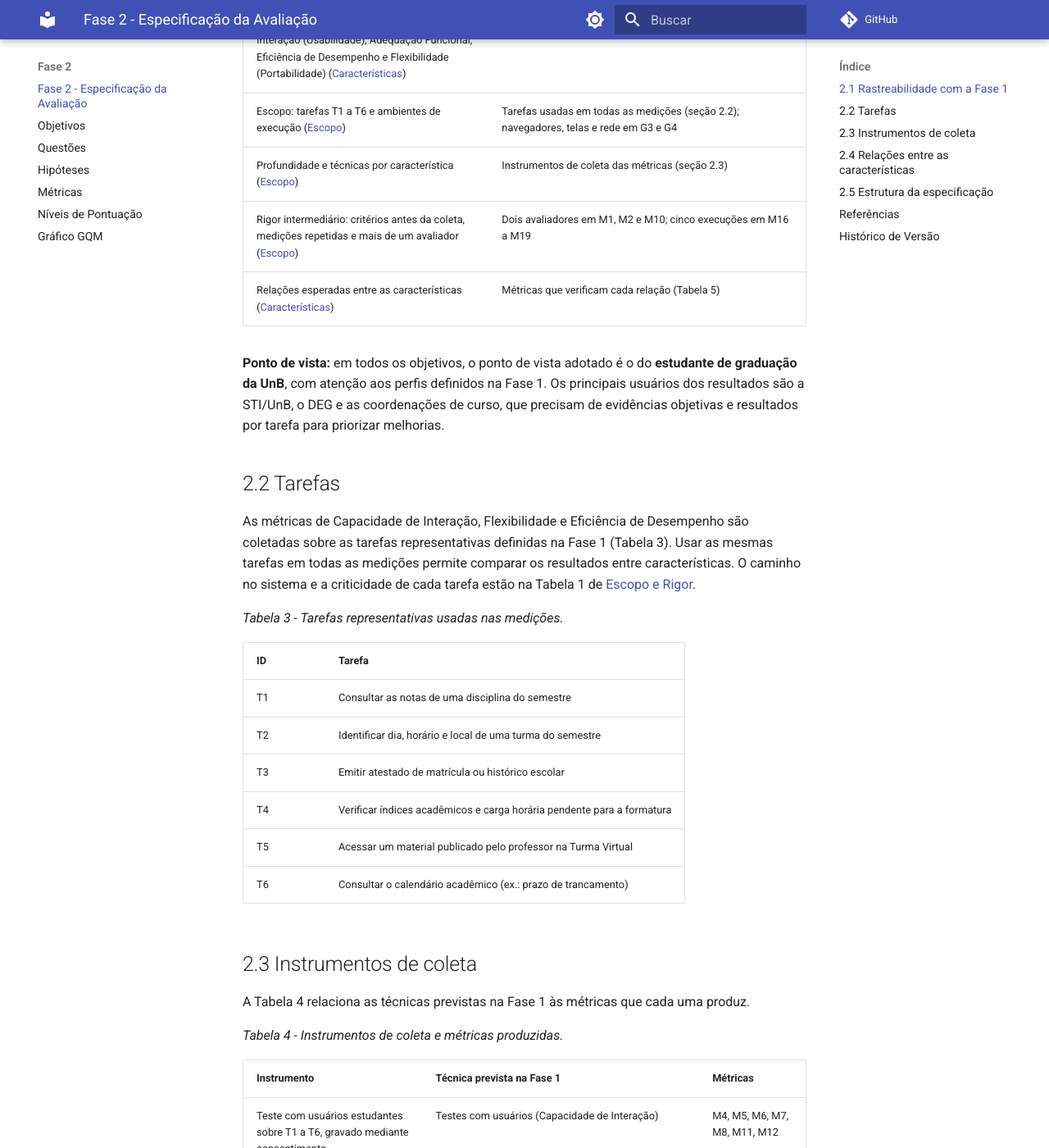
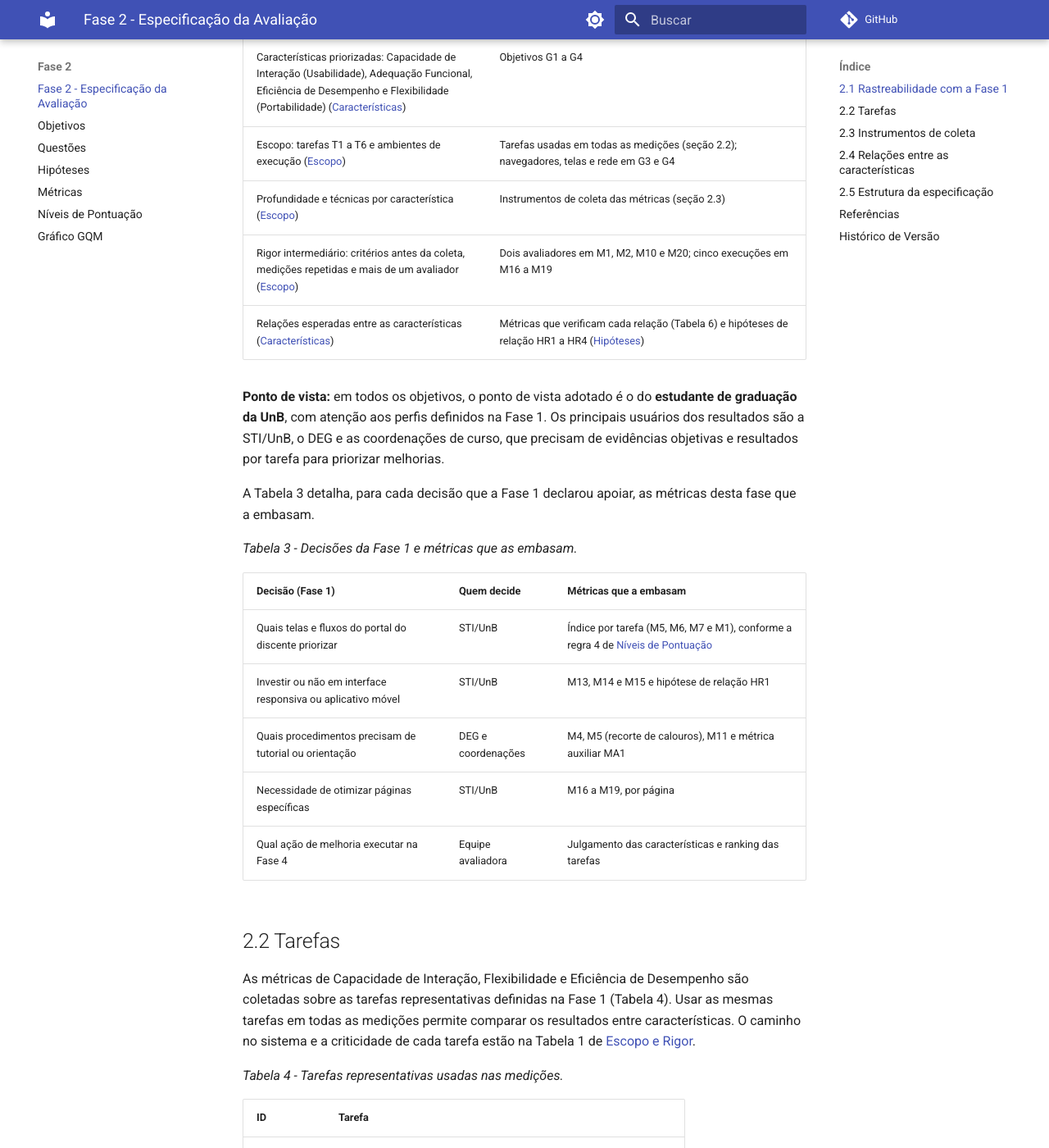
Before and after one commit to FCTE-Qualidade-de-Software-1/2026-2_T02_ADELE_GOLDSTINE, an MkDocs documentation site: the page built from docs/fase-2/index.md, in a window 1280 px wide and 1400 px high, scrolled down 1535 px. Shown: the whole window at 82% size. Built offline with MkDocs 1.6.1 and Material for MkDocs 9.7.7, drawn with Linux system fonts in a browser that asks for light colours; comment, search, counter and statistics services are not loaded; some of the changed text lies outside the part shown.

Commit message:
[D05] Fase 2: decisões e síntese na visão geral

```diff
--- a/docs/fase-2/index.md
+++ b/docs/fase-2/index.md
@@ -23,23 +23,35 @@
 | Decisão da Fase 1 | Como é usada na Fase 2 |
 | ----------------- | ---------------------- |
 | Propósito: transformar percepções em evidências mensuráveis sobre os pontos fracos do SIGAA nas tarefas mais frequentes do estudante ([Propósito](../fase-1/proposito-stakeholders.md#1-proposito-da-avaliacao)) | Propósito dos quatro objetivos; níveis de pontuação definidos antes da coleta |
-| Decisões apoiadas, sobretudo a priorização de telas e fluxos pela STI/UnB ([Propósito](../fase-1/proposito-stakeholders.md#13-como-os-resultados-serao-usados)) | Resultados apresentados por tarefa (regra 3 de [Níveis de Pontuação](niveis-pontuacao.md#regras-complementares)); investimento em interface responsiva apoiado por G3; otimização de páginas apoiada por M18 e M19 |
+| Decisões apoiadas, sobretudo a priorização de telas e fluxos pela STI/UnB ([Propósito](../fase-1/proposito-stakeholders.md#13-como-os-resultados-serao-usados)) | Resultados apresentados por tarefa e ranking das tarefas (regra 4 de [Níveis de Pontuação](niveis-pontuacao.md#regra-4-ranking-das-tarefas)); métricas que embasam cada decisão na Tabela 3; investimento em interface responsiva apoiado por G3; otimização de páginas apoiada por M18 e M19 |
 | Perfis de usuários: calouro, veterano, formando, estudante que só usa o celular e estudante com deficiência ([Partes Interessadas](../fase-1/proposito-stakeholders.md#22-perfis-de-usuarios-considerados)) | Ponto de vista dos objetivos; análise por perfil em M5, M6, M7 e M11; inclusividade em Q8; uso no celular em Q12 |
-| Software avaliado: SIGAA/UnB, versão v4.15.10.115, e observações preliminares OP-01 a OP-08 ([Software Avaliado](../fase-1/software-avaliado.md#4-observacoes-preliminares-da-interface)) | Contexto dos objetivos; OP-01 em M11, OP-02 e OP-03 em M14, OP-04 em M4, OP-05 em M6 e M7, OP-06 em M8, OP-07 em M1 e M3; OP-08 (recurso A+/A-, ponto positivo) não gera métrica própria, e a ampliação é verificada pelo critério (c) de M10 |
+| Software avaliado: SIGAA/UnB, versão v4.15.10.115, e observações preliminares OP-01 a OP-08 ([Software Avaliado](../fase-1/software-avaliado.md#4-observacoes-preliminares-da-interface)) | Contexto dos objetivos; OP-01 em M11, OP-02 e OP-03 em M14, OP-04 em M4, OP-05 em M6 e M7, OP-06 em M8 e M20, OP-07 em M1 e M3; OP-08 (recurso A+/A-, ponto positivo) não gera métrica própria, e a ampliação é verificada pelo critério (c) de M10 |
 | Modelo de qualidade: ISO/IEC 25010:2023 [3] adaptado, com as subcaracterísticas mantidas ([Modelo de Qualidade](../fase-1/modelo-qualidade.md#2-adaptacoes-ao-contexto-do-sigaa)) | Uma ou mais questões para cada subcaracterística mantida (Q1 a Q9 e Q11 a Q14) |
 | Características priorizadas: Capacidade de Interação (Usabilidade), Adequação Funcional, Eficiência de Desempenho e Flexibilidade (Portabilidade) ([Características](../fase-1/caracteristicas.md#3-caracteristicas-selecionadas)) | Objetivos G1 a G4 |
 | Escopo: tarefas T1 a T6 e ambientes de execução ([Escopo](../fase-1/escopo.md#2-o-que-sera-avaliado-agora)) | Tarefas usadas em todas as medições (seção 2.2); navegadores, telas e rede em G3 e G4 |
 | Profundidade e técnicas por característica ([Escopo](../fase-1/escopo.md#3-profundidade-por-caracteristica)) | Instrumentos de coleta das métricas (seção 2.3) |
-| Rigor intermediário: critérios antes da coleta, medições repetidas e mais de um avaliador ([Escopo](../fase-1/escopo.md#7-rigor-da-avaliacao)) | Dois avaliadores em M1, M2 e M10; cinco execuções em M16 a M19 |
-| Relações esperadas entre as características ([Características](../fase-1/caracteristicas.md#5-relacoes-esperadas-entre-as-caracteristicas)) | Métricas que verificam cada relação (Tabela 5) |
+| Rigor intermediário: critérios antes da coleta, medições repetidas e mais de um avaliador ([Escopo](../fase-1/escopo.md#7-rigor-da-avaliacao)) | Dois avaliadores em M1, M2, M10 e M20; cinco execuções em M16 a M19 |
+| Relações esperadas entre as características ([Características](../fase-1/caracteristicas.md#5-relacoes-esperadas-entre-as-caracteristicas)) | Métricas que verificam cada relação (Tabela 6) e hipóteses de relação HR1 a HR4 ([Hipóteses](hipoteses.md#hipoteses-de-relacao-entre-as-caracteristicas)) |
 
 **Ponto de vista:** em todos os objetivos, o ponto de vista adotado é o do **estudante de graduação da UnB**, com atenção aos perfis definidos na Fase 1. Os principais usuários dos resultados são a STI/UnB, o DEG e as coordenações de curso, que precisam de evidências objetivas e resultados por tarefa para priorizar melhorias.
 
+A Tabela 3 detalha, para cada decisão que a Fase 1 declarou apoiar, as métricas desta fase que a embasam.
+
+*Tabela 3 - Decisões da Fase 1 e métricas que as embasam.*
+
+| Decisão (Fase 1) | Quem decide | Métricas que a embasam |
+| ---------------- | ----------- | ---------------------- |
+| Quais telas e fluxos do portal do discente priorizar | STI/UnB | Índice por tarefa (M5, M6, M7 e M1), conforme a regra 4 de [Níveis de Pontuação](niveis-pontuacao.md#regra-4-ranking-das-tarefas) |
+| Investir ou não em interface responsiva ou aplicativo móvel | STI/UnB | M13, M14 e M15 e hipótese de relação HR1 |
+| Quais procedimentos precisam de tutorial ou orientação | DEG e coordenações | M4, M5 (recorte de calouros), M11 e métrica auxiliar MA1 |
+| Necessidade de otimizar páginas específicas | STI/UnB | M16 a M19, por página |
+| Qual ação de melhoria executar na Fase 4 | Equipe avaliadora | Julgamento das características e ranking das tarefas |
+
 ## 2.2 Tarefas
 
-As métricas de Capacidade de Interação, Flexibilidade e Eficiência de Desempenho são coletadas sobre as tarefas representativas definidas na Fase 1 (Tabela 3). Usar as mesmas tarefas em todas as medições permite comparar os resultados entre características. O caminho no sistema e a criticidade de cada tarefa estão na Tabela 1 de [Escopo e Rigor](../fase-1/escopo.md#21-tarefas-representativas).
+As métricas de Capacidade de Interação, Flexibilidade e Eficiência de Desempenho são coletadas sobre as tarefas representativas definidas na Fase 1 (Tabela 4). Usar as mesmas tarefas em todas as medições permite comparar os resultados entre características. O caminho no sistema e a criticidade de cada tarefa estão na Tabela 1 de [Escopo e Rigor](../fase-1/escopo.md#21-tarefas-representativas).
 
-*Tabela 3 - Tarefas representativas usadas nas medições.*
+*Tabela 4 - Tarefas representativas usadas nas medições.*
 
 | ID | Tarefa |
 | -- | ------ |
@@ -52,14 +64,14 @@
 
 ## 2.3 Instrumentos de coleta
 
-A Tabela 4 relaciona as técnicas previstas na Fase 1 às métricas que cada uma produz.
+A Tabela 5 relaciona as técnicas previstas na Fase 1 às métricas que cada uma produz.
 
-*Tabela 4 - Instrumentos de coleta e métricas produzidas.*
+*Tabela 5 - Instrumentos de coleta e métricas produzidas.*
 
 | Instrumento | Técnica prevista na Fase 1 | Métricas |
 | ----------- | -------------------------- | -------- |
-| Teste com usuários estudantes sobre T1 a T6, gravado mediante consentimento | Testes com usuários (Capacidade de Interação) | M4, M5, M6, M7, M8, M11, M12 |
-| Inspeção por dois avaliadores com roteiro | Roteiro de verificação de funções e conferência de dados (Adequação Funcional); verificação manual de acessibilidade | M1, M2, M10 |
+| Teste com usuários estudantes sobre T1 a T6, gravado mediante consentimento | Testes com usuários (Capacidade de Interação) | M4, M5, M6, M7, M8, M11, M12 e métrica auxiliar MA1 |
+| Inspeção por dois avaliadores com roteiro | Roteiro de verificação de funções e conferência de dados (Adequação Funcional); verificação manual de acessibilidade; roteiro de cenários de erro (Capacidade de Interação) | M1, M2, M10, M20 |
 | Execução das tarefas em matriz de navegadores e telas | Matriz de navegadores e tamanhos de tela (Flexibilidade) | M13, M14, M15 |
 | Ferramentas automáticas (WAVE e Lighthouse) | Verificação automatizada de acessibilidade; medição do lado do cliente (Eficiência de Desempenho) | M9, M16, M17, M18, M19 |
 | Questionário online anônimo | Complementa o roteiro de verificação de funções (Adequação Funcional); motivado pelo indício OP-07, sem técnica correspondente na Tabela 3 do escopo | M3 |
@@ -68,9 +80,9 @@
 
 ## 2.4 Relações entre as características
 
-A Fase 1 registrou quatro relações esperadas entre as características selecionadas, a serem confirmadas ou refutadas na Fase 4. A Tabela 5 indica as métricas que fornecem a evidência de cada relação.
+A Fase 1 registrou quatro relações esperadas entre as características selecionadas, a serem confirmadas ou refutadas na Fase 4. A Tabela 6 indica as métricas que fornecem a evidência de cada relação.
 
-*Tabela 5 - Métricas que verificam as relações esperadas entre as características.*
+*Tabela 6 - Métricas que verificam as relações esperadas entre as características.*
 
 | Relação esperada (Fase 1) | Evidência na Fase 2 |
 | ------------------------- | ------------------- |
@@ -79,14 +91,30 @@
 | Capacidade de Interação → Adequação Funcional | Ocorrências, registradas nas sessões de teste (M5), em que o participante declara que uma função não existe quando ela consta na verificação de M1 |
 | Eficiência de Desempenho → Flexibilidade | Comparação entre M17 (rede móvel simulada) e M16 (rede comum) |
 
+As relações foram convertidas nas hipóteses de relação HR1 a HR4, com a forma de verificação e a condição para considerar cada relação não estabelecida, na página [Hipóteses](hipoteses.md#hipoteses-de-relacao-entre-as-caracteristicas). A evidência da terceira relação é registrada na métrica auxiliar MA1.
+
 ## 2.5 Estrutura da especificação
 
 - [Objetivos](objetivos.md): objetivos de medição G1 a G4, no template GQM.
 - [Questões](questoes.md): questões Q1 a Q14 e a subcaracterística associada a cada uma.
-- [Hipóteses](hipoteses.md): resultado esperado para cada questão (H1 a H14).
-- [Métricas](metricas.md): definição, cálculo, fonte de dados, coleta e interpretação das métricas M1 a M19, com base na ISO/IEC 25023 [4] quando há medida equivalente.
+- [Hipóteses](hipoteses.md): resultado esperado para cada questão (H1 a H14) e hipóteses de relação entre as características (HR1 a HR4).
+- [Métricas](metricas.md): definição, cálculo, fonte de dados, coleta e interpretação das métricas M1 a M20 e da métrica auxiliar MA1, com base na ISO/IEC 25023 [4] quando há medida equivalente; definições comuns e artefatos de dados previstos.
 - [Níveis de Pontuação](niveis-pontuacao.md): faixas de cada métrica e critérios de julgamento por característica.
-- [Gráfico GQM](grafico-gqm.md): diagramas da hierarquia Objetivo, Questões e Métricas (Figuras 1 a 5).
+- [Gráfico GQM](grafico-gqm.md): diagramas da hierarquia Objetivo, Questões e Métricas (Figuras 1 a 5) e matriz de rastreabilidade.
+
+A Tabela 7 resume a quantidade de elementos GQM por objetivo.
+
+*Tabela 7 - Quantidade de elementos GQM por objetivo.*
+
+| Objetivo | Característica (prioridade na Fase 1) | Questões | Hipóteses | Métricas |
+| -------- | ------------------------------------- | :------: | :-------: | :------: |
+| G1 | Adequação Funcional (2) | 3 (Q1 a Q3) | 3 (H1 a H3) | 3 (M1 a M3) |
+| G2 | Capacidade de Interação (1) | 7 (Q4 a Q10) | 7 (H4 a H10) | 10 (M4 a M12 e M20) |
+| G3 | Flexibilidade (4) | 2 (Q11 e Q12) | 2 (H11 e H12) | 3 (M13 a M15) |
+| G4 | Eficiência de Desempenho (3) | 2 (Q13 e Q14) | 2 (H13 e H14) | 4 (M16 a M19) |
+| **Total** | | **14** | **14** | **20** |
+
+Além delas, quatro hipóteses de relação (HR1 a HR4) e uma métrica auxiliar sem nível de pontuação (MA1) tratam das relações entre as características.
 
 ## Referências
 
@@ -106,3 +134,4 @@
 | 1.1 | 17/10/2026 | Visão geral da Fase 2, rastreabilidade com a Fase 1 e tarefas-alvo | Felipe Campêlo |
 | 1.2 | 18/10/2026 | Numeração e legendas de tabelas; ajustes de rastreabilidade com a Fase 1; citação das referências | Felipe Campêlo |
 | 2.0 | 18/10/2026 | Alinhamento à Fase 1 reestruturada: ISO/IEC 25010:2023, quatro objetivos, tarefas T1 a T6, instrumentos de coleta e relações entre características | Felipe Campêlo |
+| 2.1 | 18/10/2026 | Integração da versão complementar: tabela de decisões da Fase 1 e métricas que as embasam, síntese de quantidades, métricas M20 e MA1, hipóteses de relação HR1 a HR4 e link para a regra do ranking das tarefas | Leonardo Bonetti |
```
Also changed, not shown: docs/fase-2/metricas.md (+1 -1 lines).
